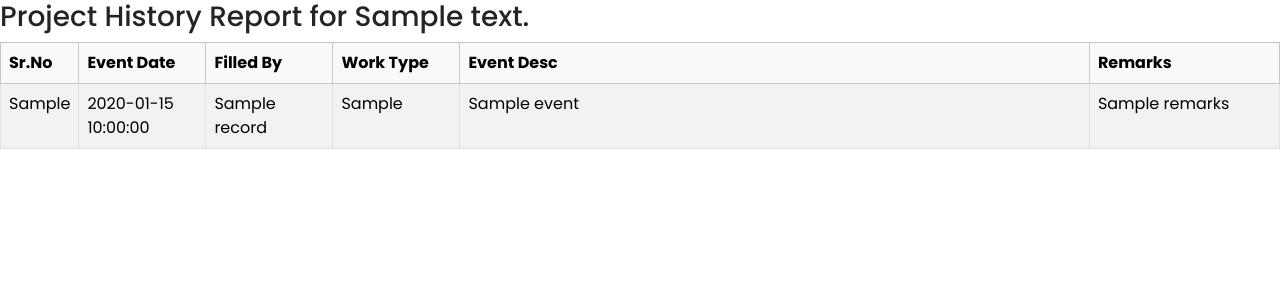
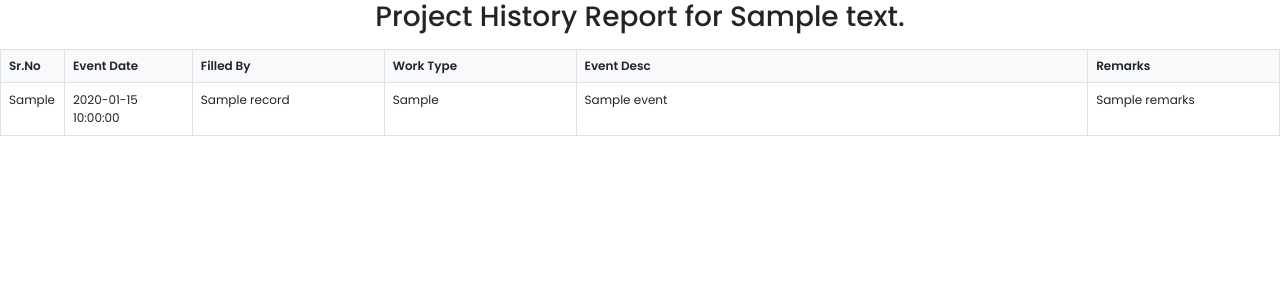
Before and after one commit to Mitimitra/MCPL-Task_System, a Flask app: template templates/project_history_report_pdf.html in a window 1280 px wide. Shown: the top 300 px of the page. Run offline with Flask 3, Linux system fonts and the light colour scheme; the template is opened without the code that fills it: most values are stand-ins (such as "Sample title", 1, 10 or a date in 2020); some libraries are stand-ins or nearby versions.

Commit message:
Attempted to fix the overlapping issue in pdf generation of tables

```diff
--- a/templates/project_history_report.html
+++ b/templates/project_history_report.html
@@ -125,7 +125,7 @@
         </div>
     </div>
 
-    <div class="listings-table" style="width: 100%; justify-content: center; align-items: center; text-align: center; display: flex;">
+    <div class="listings-table" style="width: 100%; justify-content: center; align-items: center; text-align: justify; display: flex;">
         <table class="table">
             <thead>
                 <th scope="col">Sr.No</th>
@@ -172,8 +172,8 @@ document.getElementById("viewReportListings").addEventListener("click", function
                         <td>${item.EventDate}</td>
                         <td>${item.EmpName}</td>
                         <td>${item.WorkType}</td>
-                        <td>${item.Event}</td>
-                        <td>${item.Remarks}</td>
+                        <td style="white-space: pre-line;">${item.Event}</td>
+                        <td style="white-space: pre-line;">${item.Remarks}</td>
                     </tr>`;
                 tableBody.innerHTML += row;
             });
--- a/templates/project_history_report_pdf.html
+++ b/templates/project_history_report_pdf.html
@@ -4,35 +4,60 @@
     <meta charset="UTF-8">
     <meta name="viewport" content="width=device-width, initial-scale=1.0">
     <title>Project History Report</title>
-    <link href="https://cdn.jsdelivr.net/npm/bootstrap@5.3.7/dist/css/bootstrap.min.css" rel="stylesheet" integrity="sha384-LN+7fdVzj6u52u30Kp6M/trliBMCMKTyK833zpbD+pXdCLuTusPj697FH4R/5mcr" crossorigin="anonymous">
+    <link href="https://cdn.jsdelivr.net/npm/bootstrap@5.3.7/dist/css/bootstrap.min.css" rel="stylesheet" crossorigin="anonymous">
+
     <style>
-        @import url('https://fonts.googleapis.com/css2?family=Poppins:ital,wght@0,100;0,200;0,300;0,400;0,500;0,600;0,700;0,800;0,900;1,100;1,200;1,300;1,400;1,500;1,600;1,700;1,800;1,900&display=swap');
-        *{
-            font-family: 'Poppins',sans-serif;
-        }
-        .table td, .table th {
-            vertical-align: top;
-        }
-        td.text-wrap{
-            white-space: pre-wrap;
-            word-wrap: break-word;
-            word-break: break-word;
-            overflow: hidden;
-        }
-        /* Footer */
-        .footer {
-          position: fixed;
-          bottom: 0;
-          left: 0;
-          right: 0;
+        @import url('https://fonts.googleapis.com/css2?family=Poppins:wght@300;400;500;600;700&display=swap');
+        * { font-family: 'Poppins', sans-serif; }
+
+        h3 { text-align: center; margin-bottom: 15px; }
+
+        thead { display: table-header-group; }
+        tfoot { display: table-row-group; }
+        tr { page-break-inside: avoid; }
+
+        /* ✅ Bootstrap-like but PDF-safe */
+        table.report-table {
+            width: 100%;
+            border-collapse: collapse;
             font-size: 12px;
-          text-align: center;
-          padding: 4px 0;
-          border-top: 1px solid #ccc;
-          color: #555;
+            table-layout: fixed; /* important for wrapping */
         }
 
-        /* Page numbers for wkhtmltopdf */
+        thead {
+            display: table-header-group;
+        }
+        tbody {
+            display: table-row-group;
+        }
+        tr {
+            page-break-inside: avoid;
+        }
+
+        th, td {
+            border: 1px solid #dee2e6;
+            padding: 8px;
+            vertical-align: top;
+            word-break: break-word;
+            white-space: pre-wrap;
+        }
+
+        th {
+            background-color: #f8f9fa;
+            font-weight: 600;
+        }
+
+        tbody tr:nth-child(even) {
+            background-color: #f9f9f9;
+        }
+
+        /* ✅ Fix overlapping issue */
+        thead tr th {
+            height: auto;
+            line-height: 1.4;
+        }
+
+        /* wkhtmltopdf page setup */
         @page {
             size: A4;
             margin: 20mm;
@@ -45,50 +70,31 @@
     </style>
 </head>
 <body>
-    <!--
-    records = [
-        {
-            "SrNo": i + 1,
-            "ProjectHistoryID": row[0],
-            "EventDate": row[1].strftime('%d %b %Y'),
-            "EmpName": row[2],
-            "Event": row[3],
-            "Remarks": row[4],
-            "WorkType": row[5],
-        } for i, row in enumerate(data)]
-    -->
-    <h3 style="text-align: justify; align-items: center; justify-content: center;">Project History Report for {{ project_details }}</h3>
-    <div class="main" style="justify-content: center; align-items: center;">
-        <table class="table table-bordered table-striped align-top">
-  <thead class="table-light">
+    <h3>Project History Report for {{ project_details }}</h3>
+
+    <table class="report-table">
+      <thead>
         <tr>
           <th style="width: 5%;">Sr.No</th>
           <th style="width: 10%;">Event Date</th>
-      <th style="width: 10%;">Filled By</th>
-      <th style="width: 10%;">Work Type</th>
-      <th style="width: 50%;">Event Desc</th>
+          <th style="width: 15%;">Filled By</th>
+          <th style="width: 15%;">Work Type</th>
+          <th style="width: 40%;">Event Desc</th>
           <th style="width: 15%;">Remarks</th>
         </tr>
       </thead>
       <tbody>
         {% for r in records %}
         <tr>
-        <td>{{r.SrNo}}</td>
-        <td>{{r.EventDate}}</td>
-        <td>{{r.EmpName}}</td>
-        <td>{{r.WorkType}}</td>
-        <td class="text-wrap" style="white-space: pre-wrap; word-break: break-word;">{{r.Event}}</td>
-        <td class="text-wrap" style="white-space: pre-wrap; word-break: break-word;">{{r.Remarks}}</td>
+          <td>{{ r.SrNo }}</td>
+          <td>{{ r.EventDate }}</td>
+          <td>{{ r.EmpName }}</td>
+          <td>{{ r.WorkType }}</td>
+          <td>{{ r.Event }}</td>
+          <td>{{ r.Remarks }}</td>
         </tr>
         {% endfor %}
       </tbody>
     </table>
-
-
-    </div>
-
-  <script src="https://cdn.jsdelivr.net/npm/bootstrap@5.3.7/dist/js/bootstrap.bundle.min.js"></script>
-
-    <script src="https://cdn.jsdelivr.net/npm/bootstrap@5.3.7/dist/js/bootstrap.bundle.min.js" integrity="sha384-ndDqU0Gzau9qJ1lfW4pNLlhNTkCfHzAVBReH9diLvGRem5+R9g2FzA8ZGN954O5Q" crossorigin="anonymous"></script>
 </body>
 </html>
--- a/templates/task_performed_report.html
+++ b/templates/task_performed_report.html
@@ -173,8 +173,8 @@ document.getElementById("viewReportListings").addEventListener("click", function
                         <td style="width: 5%;">${item.EventDate}</td>
                         <td style="width: 15%;">${item.ProjectDetails}</td>
                         <td style="width: 10%;">${item.WorkType}</td>
-                        <td style="width: 15%;">${item.Event}</td>
-                        <td style="width: 10%;">${item.Remarks}</td>
+                        <td style="width: 15%; white-space: pre-line;">${item.Event}</td>
+                        <td style="width: 10%; white-space: pre-line;">${item.Remarks}</td>
                     </tr>`;
                 tableBody.innerHTML += row;
             });
```
Lines whose indentation alone changed are shown as unchanged.
